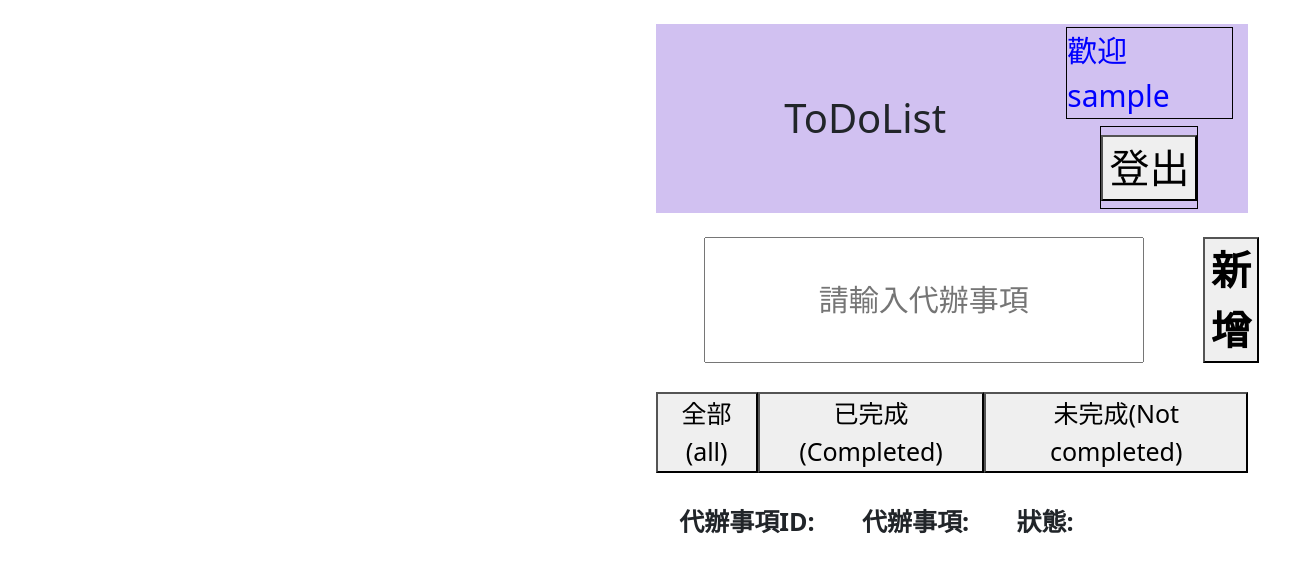
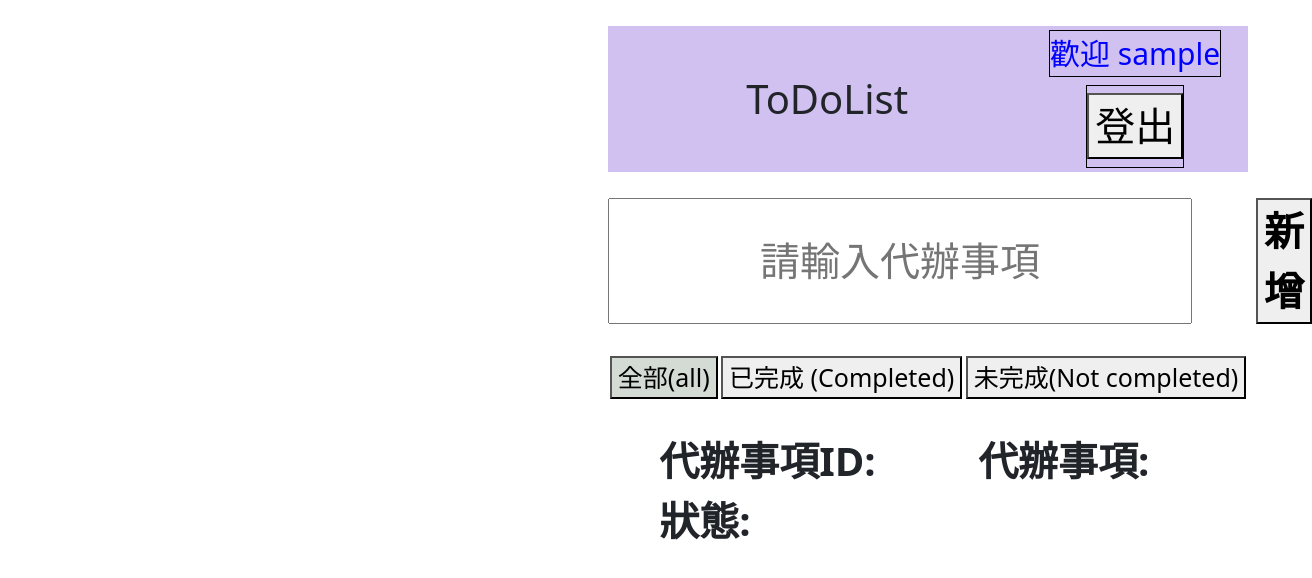
Before and after one commit to Yaozhen-yi/TodoList, a Vue app: page /todoview in a window 1280 px wide. Shown: the top 578 px of the page, 1312 px wide, since content can reach past the window. Built offline with nearby package versions, Linux system fonts and the light colour scheme; sample sign-in values are in the browser's storage; the HTML template or start-up script is replaced by a standard one.

Commit message:
修改ToDoview的樣式

```diff
--- a/src/components/ToDoView.vue
+++ b/src/components/ToDoView.vue
@@ -88,9 +88,9 @@ const filteredTasks = computed(() => {
         <button class="ad" @click="addTask">新增</button>
     </div>
     <div class="button-group">
-        <button @click="filterStatus = 'all'">全部(all)</button>
-        <button @click="filterStatus = '已完成'">已完成 (Completed)</button>
-        <button @click="filterStatus = '未完成'">未完成(Not completed)</button>
+        <button @click="filterStatus = 'all'" :class="{ active: filterStatus === 'all' }" >全部(all)</button>
+        <button @click="filterStatus = '已完成'" :class="{ active: filterStatus === '已完成' }" >已完成 (Completed)</button>
+        <button @click="filterStatus = '未完成'" :class="{ active: filterStatus === '未完成' }" >未完成(Not completed)</button>
     </div>
     <div class="input-group">
         <div>
@@ -109,23 +109,7 @@ const filteredTasks = computed(() => {
 
             </li>
         </div>
-        <!-- <ul>
-                <li v-for="task in filteredTasks" :key="task.id" >
-                    <input class="checkbox" type="checkbox" v-model="task.status" @change="saveTasks" :true-value="'已完成'" :false-value="'未完成'">
-                    <p>
-                        <span>代辦事項ID:</span>
-                        <label>{{ task.createid }}</label>
-                    </p>
-                    <p>
-                        <span>代辦事項:</span>
-                        <label>{{ task.text }}</label>
-                    </p>
-                    <p>
-                    <span>狀態:</span>
-                        <label>{{ task.status }}</label>
-                    </p>
-                </li>
-        </ul> -->
+
     </div>
 
 </template>
@@ -153,6 +137,9 @@ const filteredTasks = computed(() => {
 .button-group button{
     margin: 5% 2%;
     font-size: 20px;
+}
+.button-group button.active {
+    background-color: #d4dbd4;
 }
 .input-group p span{
     margin: 0 4%;
@@ -182,7 +169,7 @@ const filteredTasks = computed(() => {
 @media screen and (min-width: 768px) {
 .text{
     margin: 0 10%;
-    font-size: 30px;
+    font-size: 40px;
 }
 .ad{
   font-size: 40px;
@@ -194,21 +181,18 @@ const filteredTasks = computed(() => {
     margin: 5% auto;
     font-size: 25px;
 }
-.input-group ul{
-    display: flex;
-    flex-wrap: wrap; /* 允许任务项换行 */
-
+.input-group p span{
+    font-size: 40px;
+    margin: 0 5%;
 }
-.input-group li{
-    margin: 5% auto;
+.input-group  .detail span{
+    font-size: 40px;
+    margin: 0 auto;
 }
-.input-group span{
+}@media screen and (min-width: 1024px) {
+    .input-group p span{
     font-size: 40px;
-
-}
-.input-group label{
-    width: 50%;
-    font-size: 30px;
+    margin: 0 8%;
 }
 }
 </style>
```
